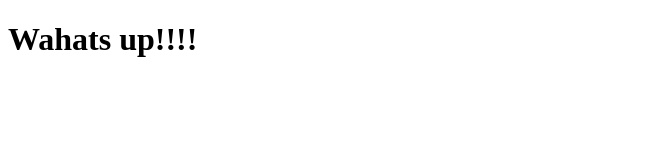
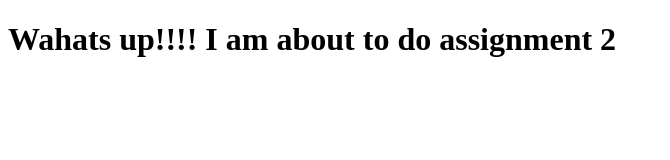
Before and after one commit to jgochezzzz/coursera-jaime-assignments, a plain HTML site: page site/index.html in a window 1280 px wide. Shown: the whole page, without its empty margins (0-670 px from the left). Drawn offline with Linux system fonts and the light colour scheme.

Commit message:
Small addition to our page content.

```diff
--- a/site/index.html
+++ b/site/index.html
@@ -4,6 +4,6 @@
 	<title>Hello Coursera</title>
 </head>
 <body>
-<h1> Wahats up!!!!</h1>
+<h1> Wahats up!!!! I am about to do assignment 2</h1>
 </body>
 </html>
```
